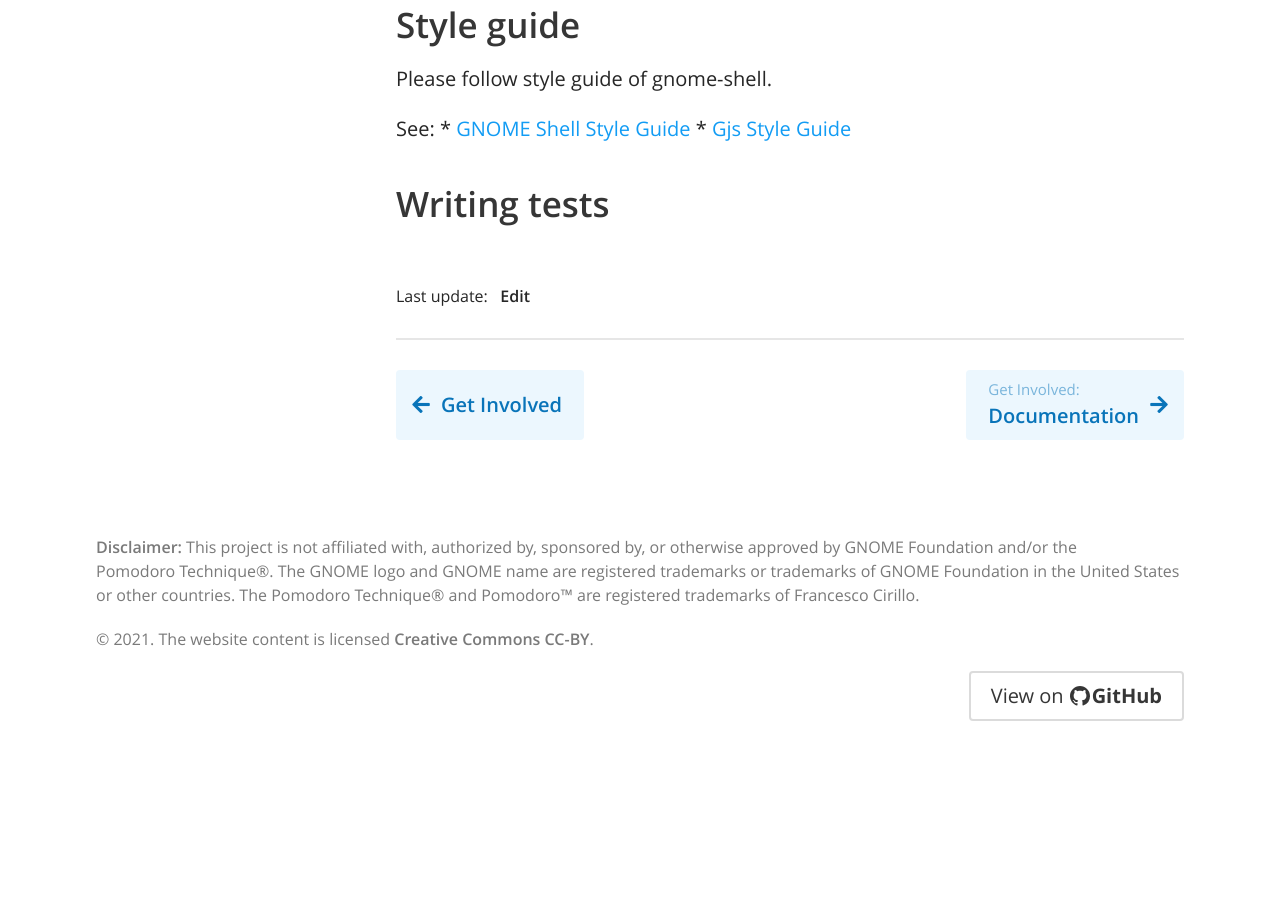
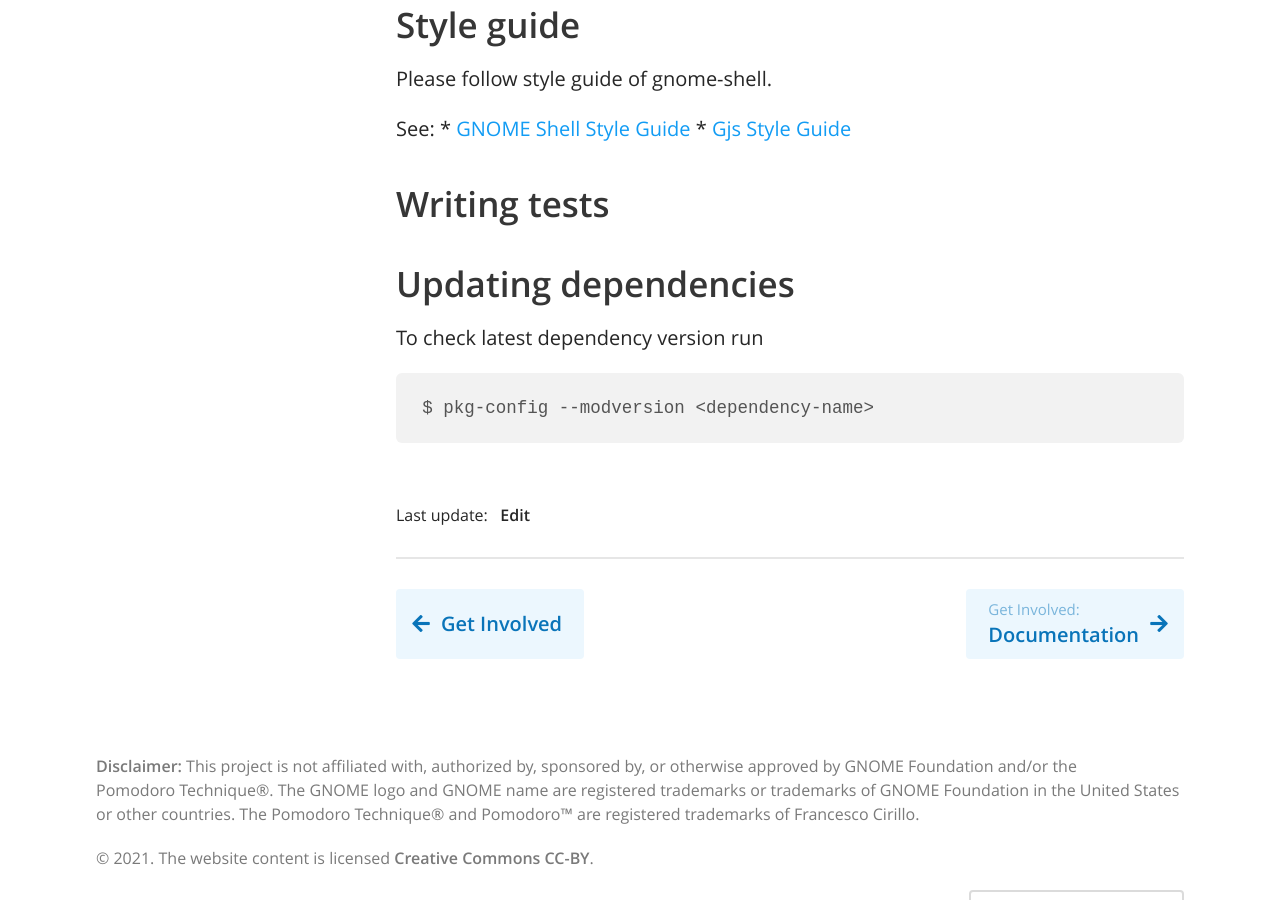
Before and after one commit to gnome-pomodoro/gnome-pomodoro-website, an MkDocs documentation site: the page built from docs/docs/get-involved/development.md, in a window 1280 px wide and 900 px high, scrolled down 1590 px. Built offline with MkDocs 1.6.1, drawn with Linux system fonts in a browser that asks for light colours; before the commit the page ends 2391 px from its top, so only the background shows below that.

Commit message:
section: Updating dependencies

````diff
--- a/docs/docs/get-involved/development.md
+++ b/docs/docs/get-involved/development.md
@@ -77,3 +77,11 @@
 
 
 ## Writing tests
+
+
+## Updating dependencies
+
+To check latest dependency version run
+```
+$ pkg-config --modversion <dependency-name>
+```
````
